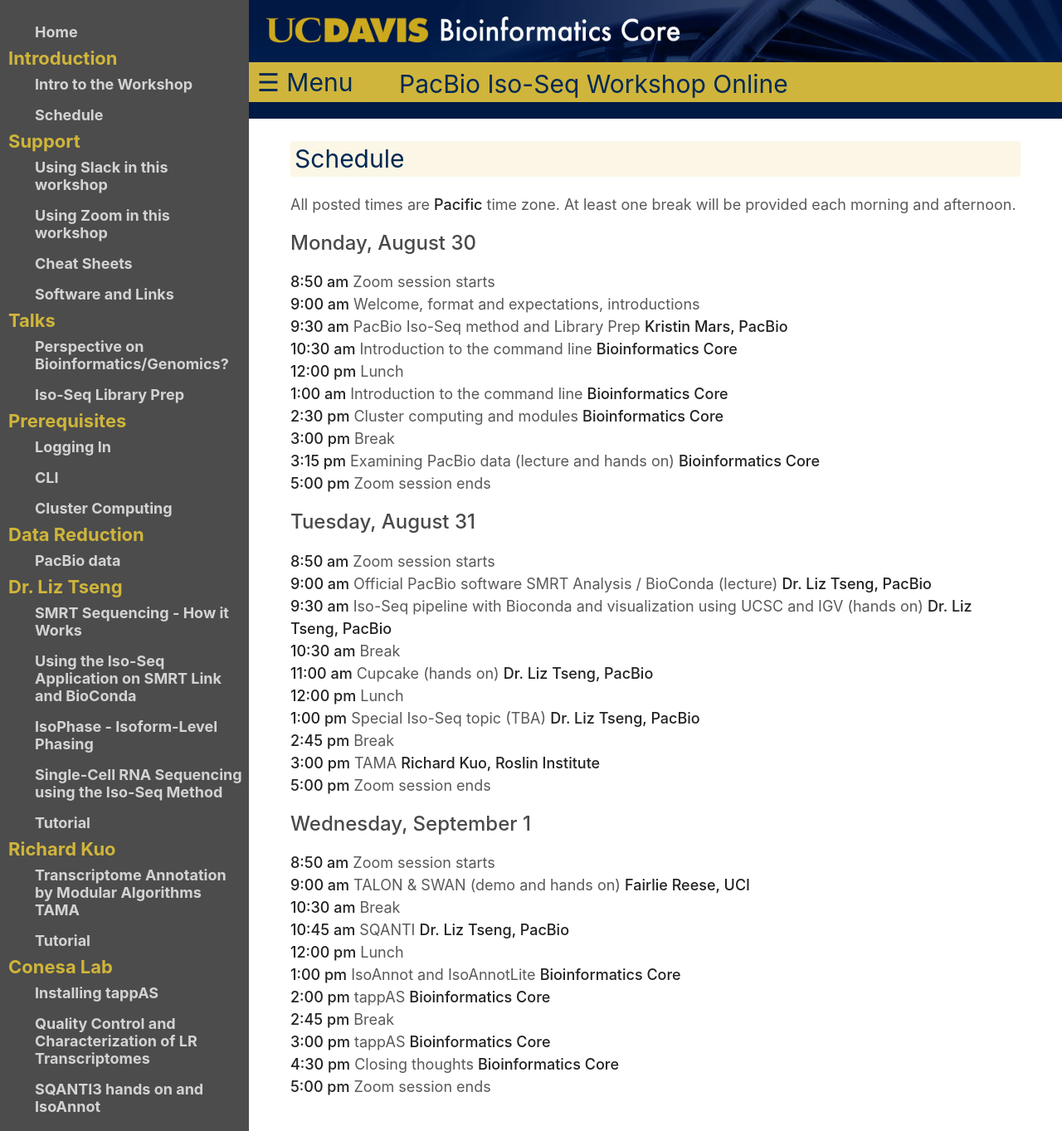
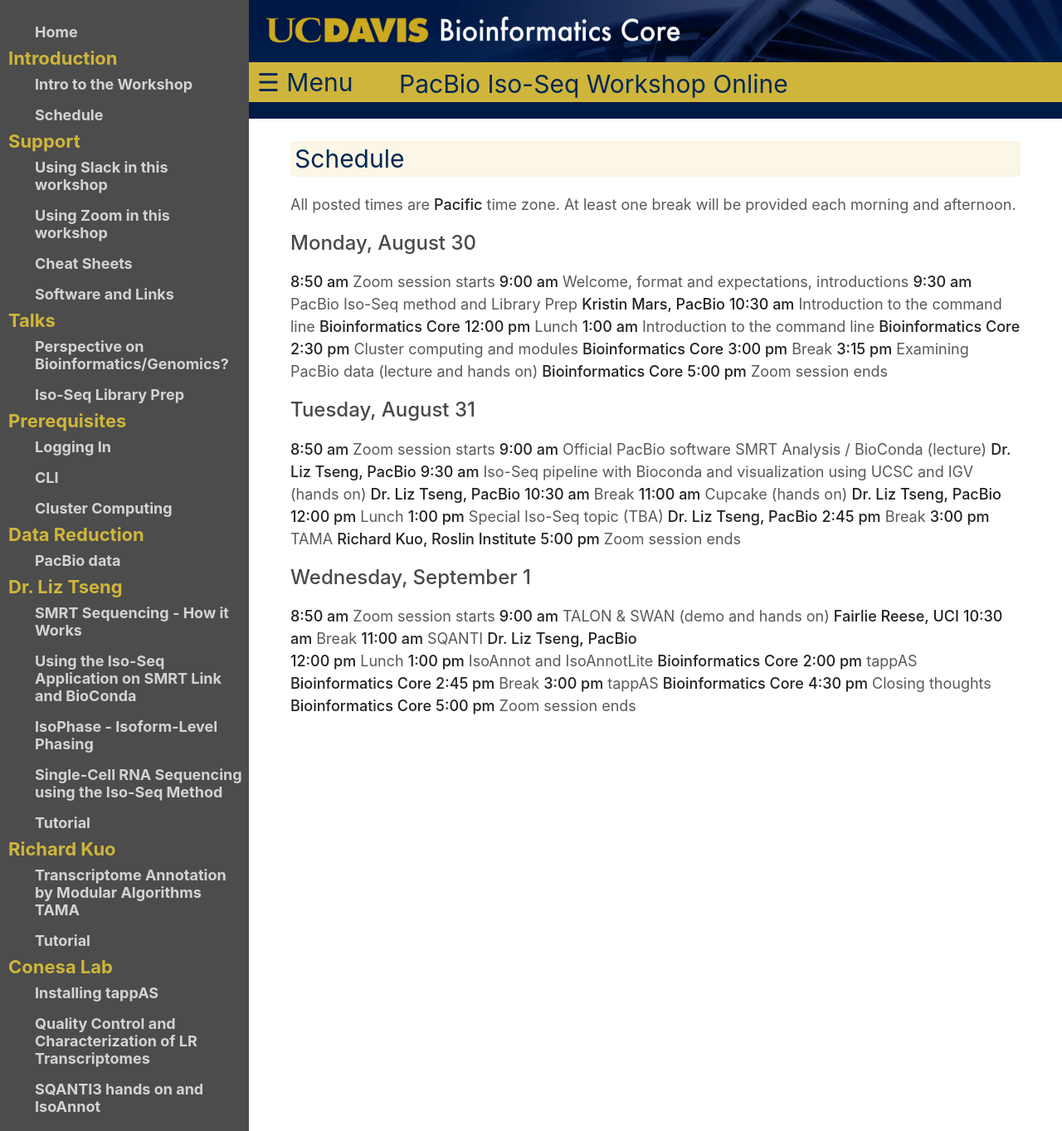
Before and after one commit to ucdavis-bioinformatics-training/2021-August-Iso-Seq, a Jekyll site: the page built from base/schedule.md, in a window 1280 px wide. Shown: the whole page at 83% size. Built offline with Jekyll 4.4.1, drawn with Linux system fonts in a browser that asks for light colours; our own code applies the rules of GitHub Pages for plain Markdown files.

Commit message:
update tama and schedule

```diff
--- a/_config.yml
+++ b/_config.yml
@@ -57,7 +57,7 @@
   - title:  Transcriptome Annotation by Modular Algorithms TAMA
     url: https://raw.githubusercontent.com/ucdavis-bioinformatics-training/ucdavis-bioinformatics-training.presentations/master/isoseq/richard/uc_davis_isoseq_workshop_tama_v1.pdf
   - title: Tutorial
-    url: https://github.com/GenomeRIK/workshop_tutorials/wiki/UC-Davis-2021-Exercise-1
+    url: ./pdfs/uc_davis_isoseq_workshop_tama_v1.pdf
 
   - heading: Conesa Lab
   - title: Installing tappAS
--- a/base/schedule.md
+++ b/base/schedule.md
@@ -33,7 +33,7 @@
 **8:50 am**  Zoom session starts
 **9:00 am**  TALON & SWAN (demo and hands on) __Fairlie Reese, UCI__
 **10:30 am** Break
-**10:45 am** SQANTI __Dr. Liz Tseng, PacBio__
+**11:00 am** SQANTI __Dr. Liz Tseng, PacBio__
 **12:00 pm** Lunch
 **1:00 pm** IsoAnnot and IsoAnnotLite __Bioinformatics Core__
 **2:00 pm**  tappAS __Bioinformatics Core__
```
Also changed, not shown: 1 other file.
